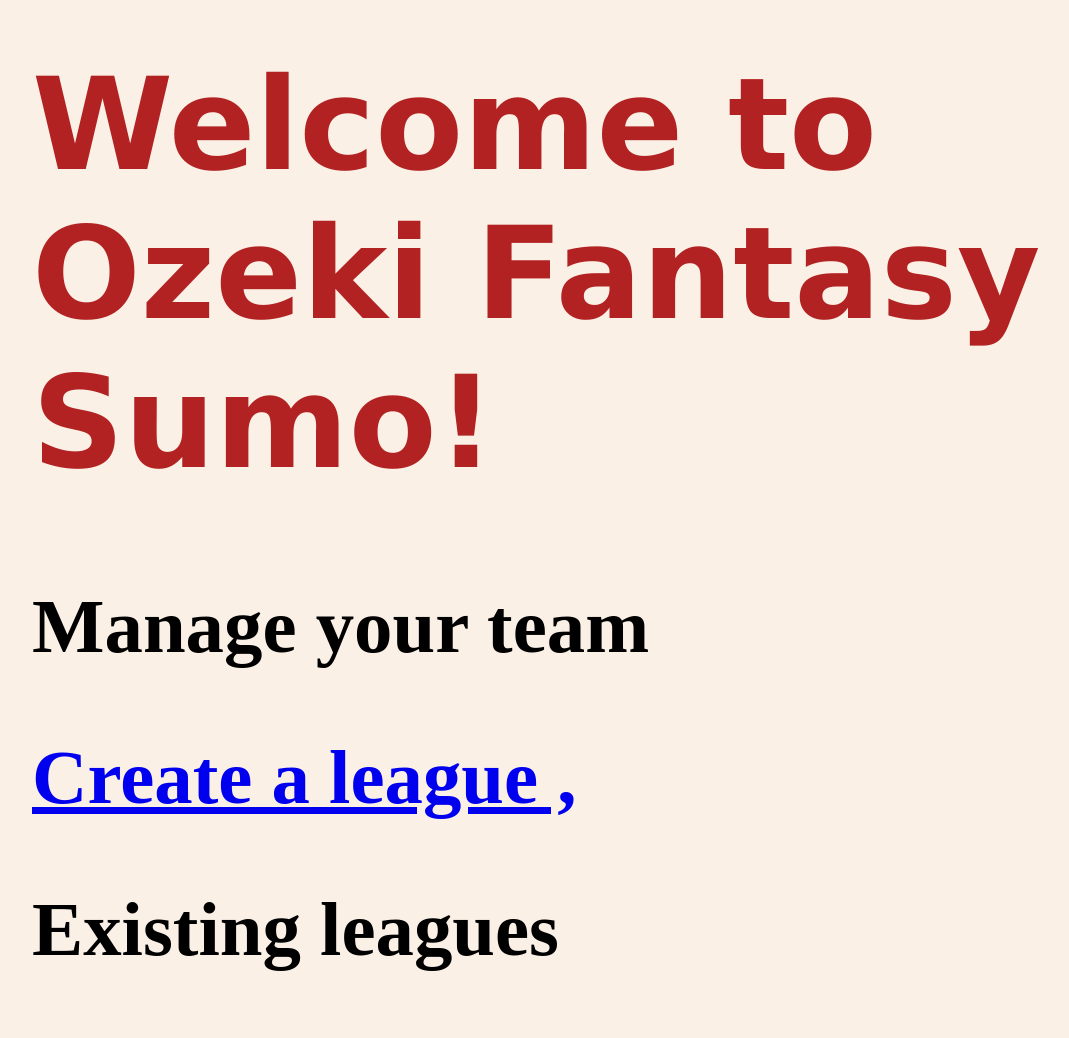
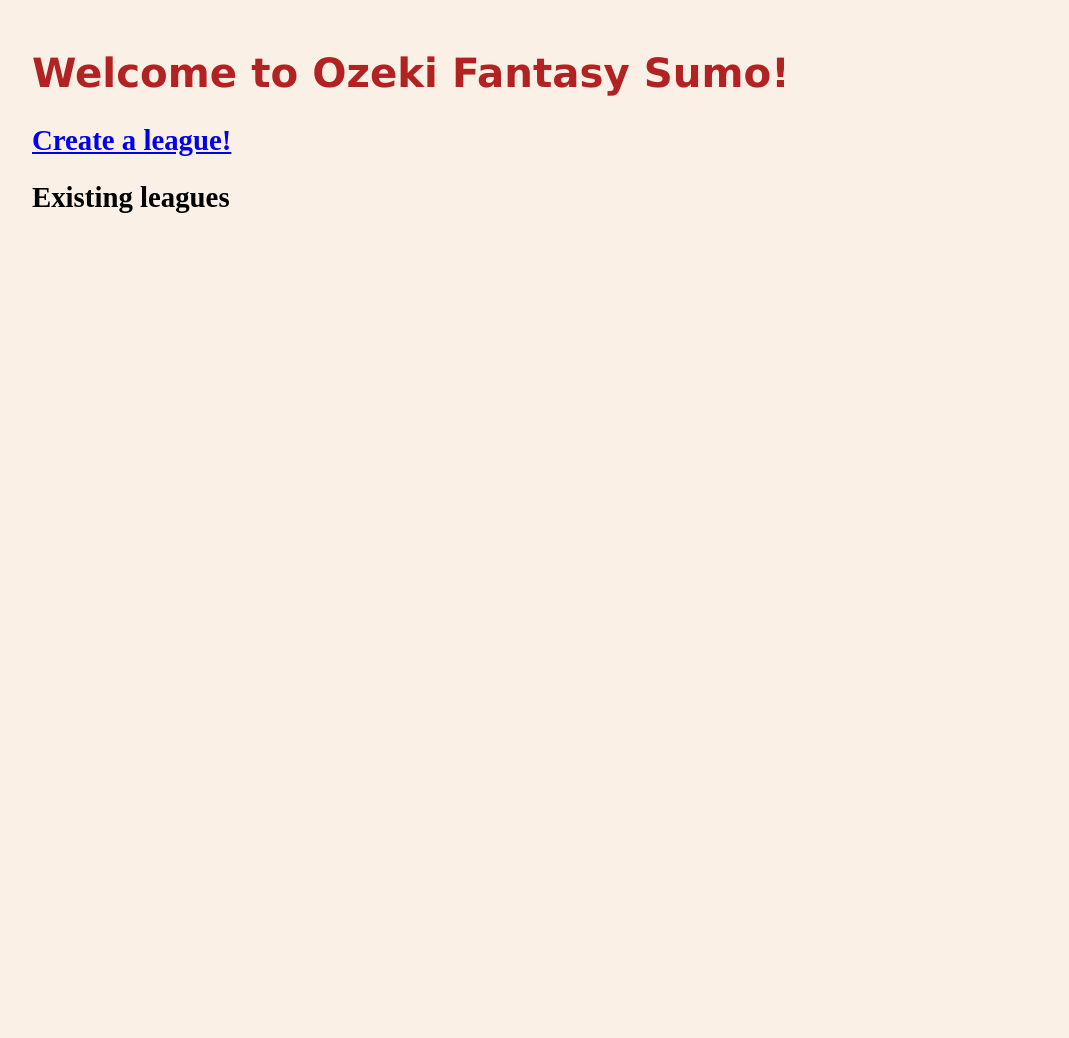
Before and after one commit to ozeki-inc/ozeki-fantasy-sumo, a Flask app: template templates/home.html in a window 1280 px wide. Shown: the whole page, without its empty margins (68-1137 px from the left). After the commit the page ends 213 px from the top, so only its background shows below. Run offline with Flask 2, Linux system fonts and the light colour scheme; the template is opened without the code that fills it, so the values that code supplies are empty.

Commit message:
header size

```diff
--- a/static/main.css
+++ b/static/main.css
@@ -2,7 +2,7 @@ body {
   background: Linen;
   margin-top: 50px;
   margin-left: 100px;
-  font-size: 3.2em;
+  font-size: 1.2em;
   }
 
 p {
@@ -13,7 +13,7 @@ p {
 
 h1 {
   font-family: Verdana, Geneva, sans-serif;
-  font-size: 2.5em;
+  font-size: 2.1em;
   color: FireBrick;
   }
 
--- a/templates/home.html
+++ b/templates/home.html
@@ -8,9 +8,7 @@
 
         <h1> Welcome to Ozeki Fantasy Sumo! </h1>
 
-        <h2> Manage your team </h2>
-
-        <h2> <a href="static/league_setup.html"> Create a league ,</a> </h2>
+        <h2> <a href="static/league_setup.html"> Create a league! </a> </h2>
 
         <h2> Existing leagues </h2>
 
```
